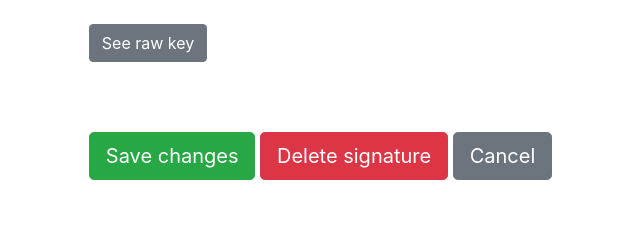
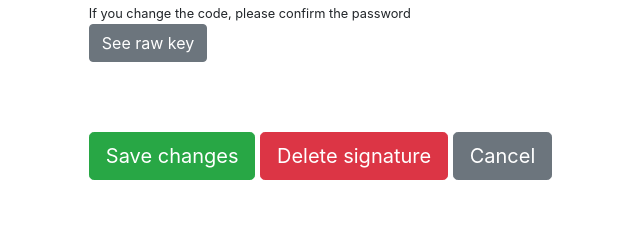
Before and after one commit to GiullianoRossi1987/lpgp-new, a PHP site: page /docs/ch_signature_data.php in a window 1280 px wide. Shown: the part 426-666 px from the top of the page, without its empty margins (195-835 px from the left). Run offline with PHP 8.4, Linux system fonts and the light colour scheme; some libraries are stand-ins or nearby versions.

Commit message:
Signature update page with AJAX now

```diff
--- a/ajx_signatures.php
+++ b/ajx_signatures.php
@@ -26,9 +26,6 @@ else if(isset($_POST["change"]) && isset($_POST["signature"])){
 else if(isset($_POST["get-opts"])){
     die(json_encode(SignaturesData::CODES));
 }
-else if(isset($_POST["ch_passwd"])){
-
-}
 else{
     die("INVALID OPERATION");
 }
--- a/ch_signature_data.php
+++ b/ch_signature_data.php
@@ -60,7 +60,7 @@
 					</label>
                     <input type="password" name="conf-pass" id="confirm-passcode" class="form-control" placeholder="Confirm the passcode" style="visibility: hidden;">
 					<br>
-                    <select class="form-control" name="opt" id="sel_opt"></select>
+                    <select class="form-control" name="opt" id="sel_opt"></select><small>If you change the code, please confirm the password</small>
 					<br>
 					<label for="raw_code" class="form-label">
 						<button type="button" class="btn btn-secondary" id="see-raw" class="form-control">See raw key</button>
@@ -72,7 +72,7 @@
                         </button>
                     </div>
 					<br>
-					<button type="submit" class="btn btn-lg btn-success" name="save-btn" id="btn-save">Save changes</button>
+					<button type="button" class="btn btn-lg btn-success" name="save-btn" id="btn-save">Save changes</button>
 					<button class="btn btn-lg btn-danger" type="button" name="rm-btn" id="btn-rm">Delete signature</button>
                     <button type="button" class="btn btn-lg btn-secondary" name="cancel-btn" id="btn-cnc">Cancel</button>
 				</form>
@@ -108,6 +108,7 @@
     <script src="js/actions.js"></script>
     <script>
         var sig_data = {};
+        var err_pc = false;
         $(document).ready(function(){
             setAccountOpts(true);
             setSignatureOpts();
@@ -136,7 +137,7 @@
                         opt.innerText = item;
                         $("#sel_opt").append(opt);
                     });
-                    $("#sel_opt").val(sig_data["vl_code"]);
+                    setTimeout(function(){$("#sel_opt").val(sig_data["vl_code"]);}, 200);
                 },
                 error: function(error){ alert(error); }
             });
@@ -182,18 +183,32 @@
             $("#cp-raw-code").tooltip("show");
         });
 
+        $(document).on("change", "#confirm-passcode", function(){
+            if($(this).val() != $("#passcode").val() && $("#passcode").val().length > 0){
+                err_pc = true;
+                alert("The passwords aren't the same!");  // use alerts for now
+                // TODO: Implement the new modal alerts
+            }
+            else err_pc = false;
+        });
+
         $(document).on("click", "#btn-save", function(){
             var to_save = {};
-            if($("#passcode").val().length > 0) to_save["passwd"] = $("#passcode").val();
-            if($("#sel_opt").va() != sig_data["vl_code"]) to_save["code"] = $("#sel_opt").val();
-            to_save["sig"] = $("#sig_id").val();
+            if($("#passcode").val().length > 0){
+                if(!err_pc) to_save["vl_password"] = $("#passcode").val();
+            }
+            if($("#sel_opt").val() != sig_data["vl_code"]){
+                 if(!err_pc) to_save["vl_code"] = parseInt($("#sel_opt").val());
+            }
+            console.log(to_save);
             $.post({
-                url: "ajx_signatures",
-                data: to_save,
+                url: "ajx_signatures.php",
+                data: {change: JSON.stringify(to_save), "signature": $("#sig_id").val()},
                 dataType: "json",
                 success: function(resp){
-                    alert("Data changed");
-                    setTimeout(function(){window.location.replace("my_account.php");}, 36000);
+                    // console.log(resp);
+                    alert("Data changed"); // TODO: change the alert methods by the modal creator method
+                    setTimeout(function(){window.location.replace("my_account.php");}, 200);
                 },
                 error: function(error){ console.error(error); }
             })
--- a/core/mysql-schema.sql
+++ b/core/mysql-schema.sql
@@ -145,8 +145,6 @@ BEGIN
     SELECT * FROM tb_changelog_clients WHERE id_client = cd AND tp_changelog = code;
 END$
 
--- TODO: Recreate triggers (setChangelog_c & setChangelog_s)
-
 CREATE TRIGGER setChangelog_c AFTER UPDATE ON tb_clients
 FOR EACH ROW
 BEGIN
@@ -157,6 +155,7 @@ CREATE TRIGGER setChangelog_s AFTER UPDATE ON tb_signatures
 FOR EACH ROW
 BEGIN
     INSERT INTO tb_changelog_signatures (id_signature, vl_oldcode, vl_oldkey) VALUES (OLD.cd_signature, OLD.vl_code, OLD.vl_password);
+END$
 DELIMITER ;
 
 create user 'lpgp_internal'@'localhost' identified with mysql_native_password by "lpgpofficial";
```
Also changed, not shown: core/signatures-data.php (+10 -16 lines), my_account.php (+8 -8 lines), 1 other file.
